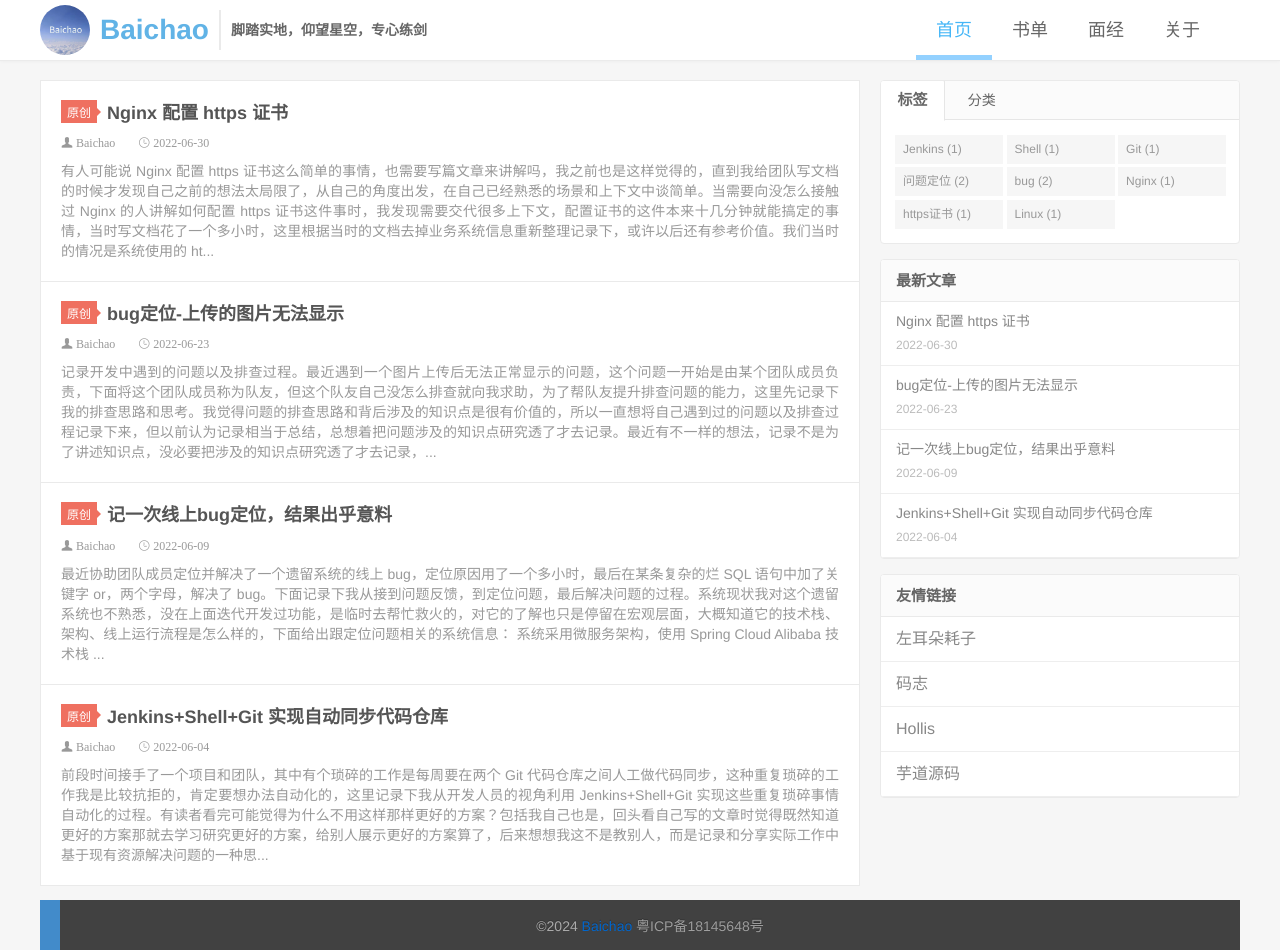
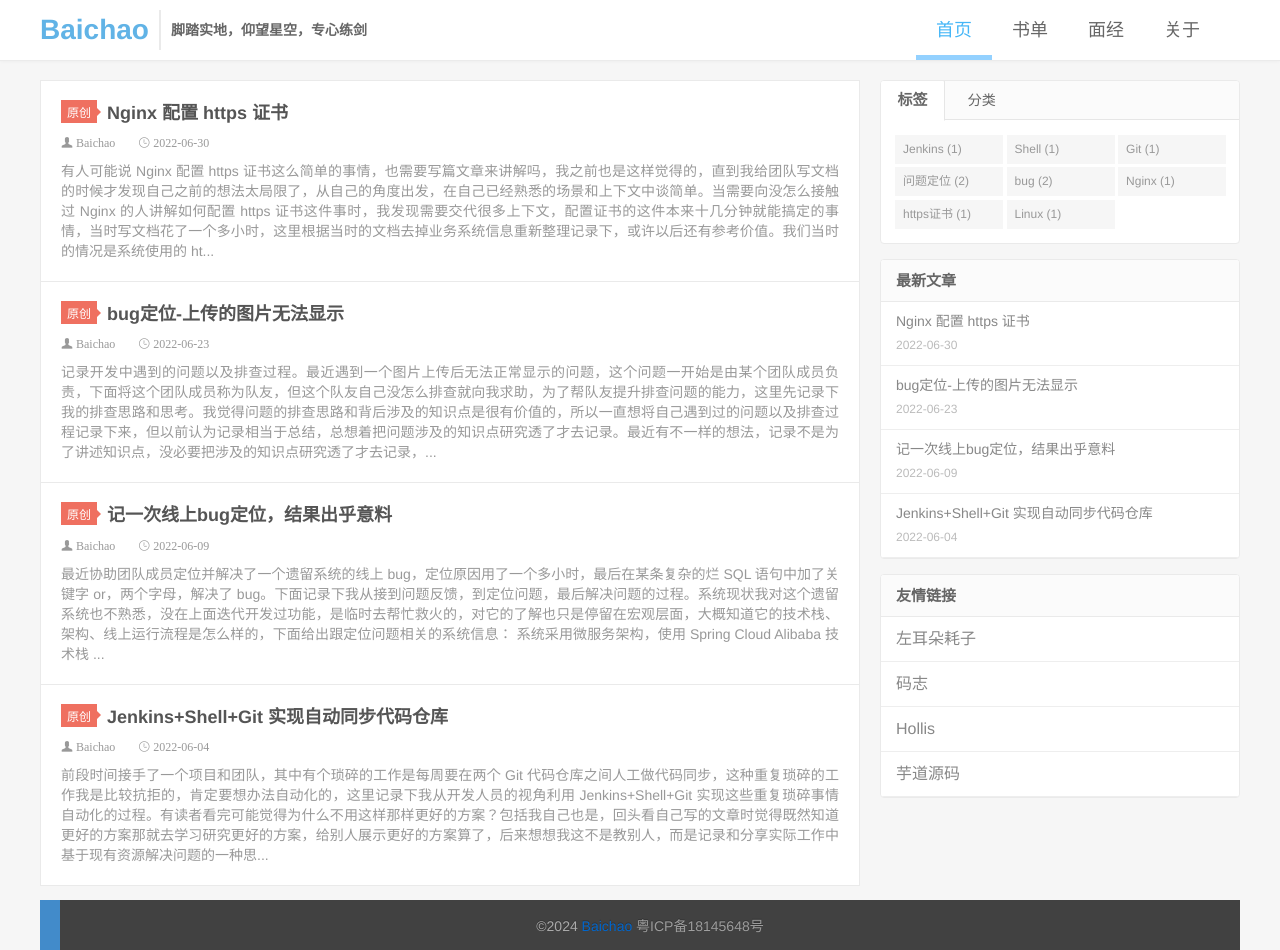
Before and after one commit to qinbaichao/qinbaichao.github.io, a Jekyll site: the page built from index.md, in a window 1280 px wide and 950 px high. Built offline with Jekyll 4.4.1, drawn with Linux system fonts in a browser that asks for light colours.

Commit message:
Update header.html

```diff
--- a/_includes/header.html
+++ b/_includes/header.html
@@ -2,7 +2,7 @@
   <div class="layui-container">
     {% assign author = site.author %}
     <a class="logo" href="/">
-      <img src="{{author.logo}}" class="layui-nav-img" />{{author.name}}</a>
+      {{author.name}}</a>
     <div class="motto">{{author.motto}}</div>
     <ul class="layui-nav layui-bg-white">
       <i id="closeButton" class="layui-icon layui-icon-close"></i>
```
